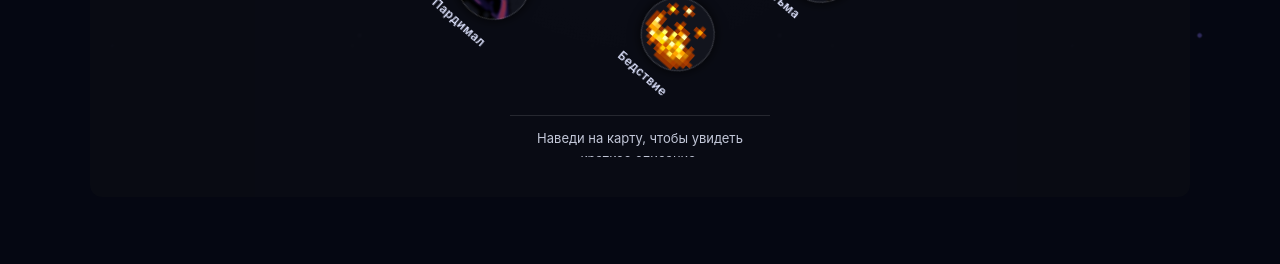
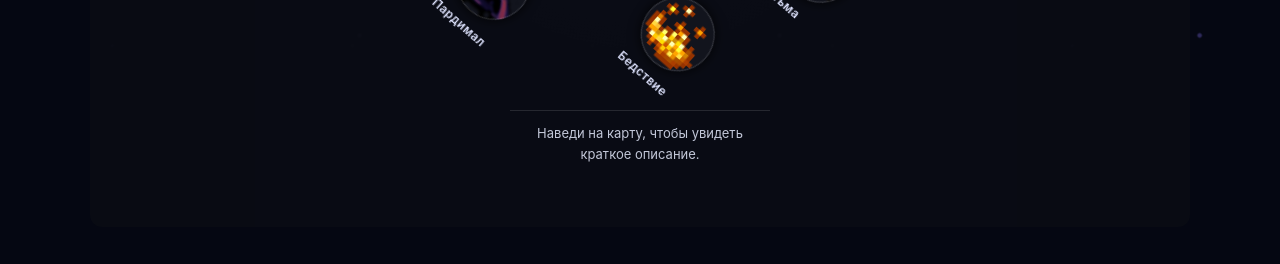
Before and after one commit to tveiv/tveiv.github.io, a Jekyll site: the page built from entities.md, in a window 1280 px wide. Shown: the part 779-1043 px from the top of the page. Built offline with Jekyll 4.4.1, drawn with Linux system fonts in a browser that asks for light colours; before the commit the page ends 1016 px from its top, so only the background shows below that.

Commit message:
Колесо очередной фикс

```diff
--- a/assets/css/style.css
+++ b/assets/css/style.css
@@ -393,14 +393,16 @@ main {
   line-height: 1.6;
 }
 
+/* КОЛЕСО */
+
 .entity-wheel {
   position: relative;
   width: 520px;
   height: 520px;
-  margin: 50px auto 80px auto;
+  margin: 50px auto 110px auto; /* чуть больше места снизу под тултип */
 }
 
-/* Центр — статичен */
+/* центр фиксированный */
 .entity-wheel-center {
   position: absolute;
   top: 50%;
@@ -423,7 +425,7 @@ main {
   transform: translate(-50%, -50%);
 }
 
-/* Вращается только этот слой */
+/* вращаем орбиту */
 .entity-wheel-rotation {
   position: absolute;
   inset: 0;
@@ -437,8 +439,7 @@ main {
   to   { transform: rotate(360deg); }
 }
 
-/* Карточки сущностей (теперь текст мы "откручиваем" обратно) */
-
+/* каждый элемент компенсирует вращение орбиты */
 .entity-wheel-item {
   position: absolute;
   width: 86px;
@@ -446,11 +447,9 @@ main {
   text-align: center;
   text-decoration: none;
   color: #dfe4ff;
-  transform: translate(-50%, -50%);
+  transform: translate(-50%, -50%) rotate(-1turn); /* -1 оборот = -360deg */
   z-index: 2;
 }
-
-/* Иконка остаётся крутиться по кругу, но подпись — нет */
 
 .entity-wheel-icon {
   display: block;
@@ -471,19 +470,16 @@ main {
   font-size: 12px;
   font-weight: 600;
   letter-spacing: 0.5px;
-
-  /* Выравниваем текст обратно против вращения контейнера */
-  transform: rotate(-360deg);
 }
 
-/* Hover: только иконка увеличивается, текст не прыгает */
+/* hover только на иконке */
 .entity-wheel-item:hover .entity-wheel-icon {
   border-color: rgba(140,160,255,0.8);
   box-shadow: 0 0 20px rgba(120,150,255,0.8);
   transform: scale(1.08);
 }
 
-/* Позиции по кругу */
+/* позиции на круге */
 .entity-wheel-etol      { top:  8%; left: 50%; }
 .entity-wheel-rasima    { top: 24%; left: 83%; }
 .entity-wheel-darkness  { top: 52%; left: 95%; }
@@ -496,11 +492,11 @@ main {
 
 .entity-wheel-tooltip {
   position: absolute;
-  bottom: -110px;         /* было -90px → чуть ниже отступ, но главное – больше места */
+  bottom: -110px;           /* опускаем ниже круга */
   left: 50%;
   transform: translateX(-50%);
   max-width: 720px;
-  min-height: 55px;
+  min-height: 60px;         /* гарантированный "карман" под 2-3 строки */
   font-size: 13px;
   color: #c2c7d8;
   text-align: center;
```
